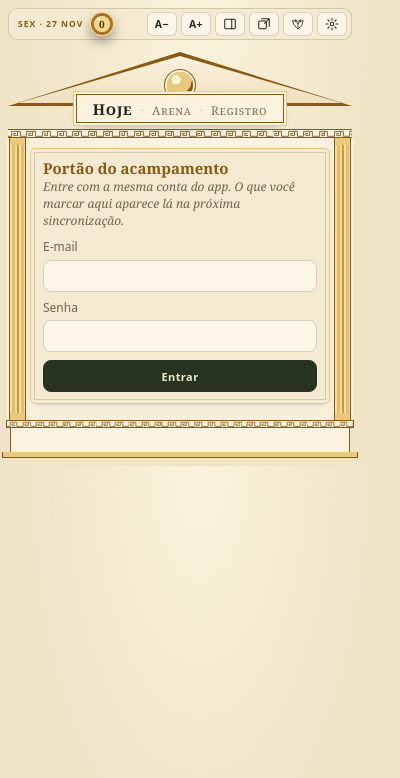
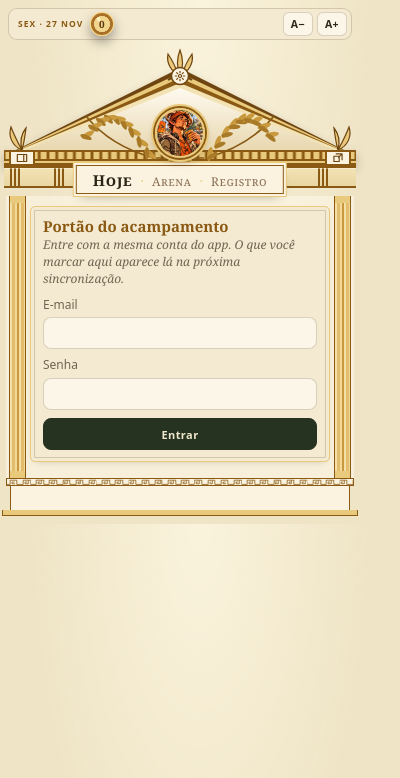
Before and after one commit to brndutra/astronautica, a browser extension: page extensao/popup.html in a window 400 px wide. Drawn offline with Linux system fonts and the light colour scheme.

Commit message:
Extensão 0.5.0: frontões arquitetônicos por refúgio (dórico com louros, casa longa com escamas e dragões, pilono com sol alado) e ornamentos que são botões: ápice abre as preferências, pontas fixam no painel lateral e soltam a janela, medalhão do guardião abre as Mensagens de bordo; pórtico central em telas largas
Co-Authored-By: Claude Opus 5.5 <noreply@anthropic.com>
Claude-Session: https://claude.ai/code/session_016Z67YSo2gZuyhZNH1DTvLB

```diff
--- /dev/null
+++ b/extensao/frontao.js
@@ -0,0 +1,99 @@
+/* Astronáutica · frontões da extensão.
+   Cada refúgio tem a sua arquitetura no alto do templo; os ornamentos são botões:
+   o medalhão do tímpano abre as Mensagens de bordo, o ornamento do ápice abre as preferências
+   e os ornamentos das pontas fixam no painel lateral e soltam a janela. */
+var FR_IC = {
+  lateral: '<path d="M4 6h16v12H4zM15 6v12"/>',
+  janela: '<path d="M5 9h9v9H5zM9 5h10v10M13 11l6-6"/>',
+  ajustes: '<circle cx="12" cy="12" r="2.6"/><path d="M12 4v2.4M12 17.6V20M4 12h2.4M17.6 12H20M6.3 6.3l1.7 1.7M16 16l1.7 1.7M6.3 17.7 8 16M16 8l1.7-1.7"/>'
+};
+function frIcone(k, cor) { return '<svg class="fr-ic" viewBox="0 0 24 24" fill="none" stroke="' + cor + '" stroke-width="2" stroke-linecap="round" stroke-linejoin="round">' + FR_IC[k] + '</svg>'; }
+
+/* folhas de louro ao longo de um arco (tímpano grego) */
+function frLouro(lado) {
+  var s = '', n = 9, i, t, x, y, a, sx = lado < 0 ? -1 : 1;
+  for (i = 0; i < n; i++) {
+    t = i / (n - 1);
+    x = 110 + sx * (30 + t * 62); y = 70 - Math.sin(t * Math.PI * 0.85) * 34 - t * 4;
+    a = sx * (-60 + t * 70);
+    s += '<ellipse cx="' + x.toFixed(1) + '" cy="' + y.toFixed(1) + '" rx="7" ry="2.6" transform="rotate(' + (a - 20).toFixed(0) + ' ' + x.toFixed(1) + ' ' + y.toFixed(1) + ')" fill="#c99a3d"/>' +
+      '<ellipse cx="' + (x + sx * 1).toFixed(1) + '" cy="' + (y + 3).toFixed(1) + '" rx="6" ry="2.3" transform="rotate(' + (a + 30).toFixed(0) + ' ' + x.toFixed(1) + ' ' + y.toFixed(1) + ')" fill="#a87a28"/>';
+  }
+  return '<path d="M' + (110 + sx * 26) + ' 74 Q' + (110 + sx * 70) + ' 62 ' + (110 + sx * 94) + ' 32" fill="none" stroke="#8a5a14" stroke-width="1.6"/>' + s;
+}
+
+var FRONTOES = {
+  greek: {
+    /* frontão dórico: cornija inclinada em três faixas, tímpano de mármore, cornija horizontal com dentículos */
+    teto: '<defs><linearGradient id="gm" x1="0" y1="0" x2="0" y2="1"><stop offset="0" stop-color="#fffaf0"/><stop offset="1" stop-color="#e8d8b0"/></linearGradient>' +
+      '<pattern id="gd" width="9" height="7" patternUnits="userSpaceOnUse"><rect x="1.5" y="0" width="6" height="7" fill="#e9c97c"/></pattern></defs>' +
+      '<polygon points="0,90 180,2 360,90" fill="#6e4410"/><polygon points="5,88 180,7 355,88" fill="#e9c97c"/><polygon points="11,86 180,12 349,86" fill="#8a5a14"/>' +
+      '<polygon points="16,84 180,17 344,84" fill="#f3e2b3"/><polygon points="22,84 180,22 338,84" fill="url(#gm)"/>' +
+      '<rect x="0" y="84" width="360" height="16" fill="#8a5a14"/><rect x="0" y="86" width="360" height="7" fill="url(#gd)"/><rect x="0" y="95" width="360" height="2" fill="#e9c97c"/>',
+    timpano: function () { return frLouro(-1) + frLouro(1) + '<path d="M86 74h48" stroke="#8a5a14" stroke-width="1.4"/><path d="M98 76q12 6 24 0" fill="none" stroke="#c99a3d" stroke-width="1.6"/>'; },
+    apice: '<svg viewBox="0 0 40 40"><path d="M20 30C12 26 6 18 8 8c4 6 7 11 9 18M20 30c8-4 14-12 12-22-4 6-7 11-9 18M20 30c-3-8-4-16 0-26 4 10 3 18 0 26" fill="#e9c97c" stroke="#6e4410" stroke-width="1.2"/><path d="M8 34q12-8 24 0" fill="none" stroke="#6e4410" stroke-width="2"/><circle cx="20" cy="30" r="8.5" fill="#fbf3df" stroke="#6e4410" stroke-width="1.4"/></svg>',
+    ponta: function (lado) {
+      var g = '<path d="M20 26C10 22 6 12 9 3c3 8 6 14 11 23M20 26c-2-8-1-16 4-22-1 8-2 15-4 22" fill="#e9c97c" stroke="#6e4410" stroke-width="1.2"/>';
+      return '<svg viewBox="0 0 40 44">' + (lado < 0 ? g : '<g transform="translate(40 0) scale(-1 1)">' + g + '</g>') +
+        '<rect x="7" y="26" width="26" height="16" rx="1" fill="#8a5a14"/><rect x="9" y="28" width="22" height="12" fill="#fbf3df"/></svg>';
+    },
+    friso: 'linear-gradient(90deg,transparent 0 6px,#8a5a14 6px 8px,transparent 8px 10px,#8a5a14 10px 12px,transparent 12px 14px,#8a5a14 14px 16px,transparent 16px 22px) 0 0/44px 100%,linear-gradient(#f3e2b3,#e9d6a3)',
+    cor: '#6e4410'
+  },
+  norse: {
+    /* telhado de casa longa: escamas de madeira, beirais entalhados com nós, viga do beiral */
+    teto: '<defs><pattern id="ns" width="14" height="10" patternUnits="userSpaceOnUse"><rect width="14" height="10" fill="#2f5a4d"/><path d="M0 10a7 7 0 0 1 14 0" fill="#3e7363" stroke="#1b3a32" stroke-width="1.2"/><path d="M-7 5a7 7 0 0 1 14 0M7 5a7 7 0 0 1 14 0" fill="#3e7363" stroke="#1b3a32" stroke-width="1.2"/></pattern></defs>' +
+      '<polygon points="0,92 180,0 360,92" fill="#2a1a0e"/><polygon points="14,88 180,12 346,88" fill="url(#ns)"/>' +
+      '<polyline points="2,92 180,3 358,92" fill="none" stroke="#7a4e2c" stroke-width="8"/><polyline points="2,92 180,3 358,92" fill="none" stroke="#d4bd82" stroke-width="1.3" stroke-dasharray="3 3"/>' +
+      '<polyline points="10,92 180,10 350,92" fill="none" stroke="#5a3c22" stroke-width="2"/>' +
+      '<rect x="0" y="86" width="360" height="14" fill="#5a3c22"/><rect x="0" y="88" width="360" height="1.5" fill="#d4bd82"/><rect x="0" y="96" width="360" height="1.5" fill="#d4bd82"/>',
+    timpano: function () {
+      return '<path d="M46 76L110 14M174 76L110 14" stroke="#7a4e2c" stroke-width="3"/><path d="M110 14l-4 8h8z" fill="#d4bd82"/>' +
+        '<circle cx="110" cy="46" r="33" fill="none" stroke="#d4bd82" stroke-width="1.2" stroke-dasharray="1 3"/>' +
+        '<circle cx="110" cy="46" r="38" fill="none" stroke="#1b3a32" stroke-width="2"/>';
+    },
+    apice: '<svg viewBox="0 0 40 40"><path d="M20 30C14 22 8 16 4 6c4 1 7 4 8 8 1-5 4-8 8-9M20 30c6-8 12-14 16-24-4 1-7 4-8 8-1-5-4-8-8-9" fill="#7a4e2c" stroke="#2a1a0e" stroke-width="1.2"/><circle cx="7" cy="8" r="1.2" fill="#d4bd82"/><circle cx="33" cy="8" r="1.2" fill="#d4bd82"/><circle cx="20" cy="30" r="8.5" fill="#203936" stroke="#d4bd82" stroke-width="1.4"/></svg>',
+    ponta: function () { return '<svg viewBox="0 0 40 44"><rect x="4" y="30" width="32" height="10" fill="#5a3c22"/><circle cx="20" cy="22" r="15" fill="#7a4e2c" stroke="#2a1a0e" stroke-width="1.5"/><circle cx="20" cy="22" r="11.5" fill="#203936" stroke="#d4bd82" stroke-width="1.2"/></svg>'; },
+    friso: 'repeating-linear-gradient(45deg,transparent 0 5px,rgba(212,189,130,.85) 5px 6.5px,transparent 6.5px 11px),repeating-linear-gradient(-45deg,transparent 0 5px,rgba(212,189,130,.85) 5px 6.5px,transparent 6.5px 11px),#203936',
+    cor: '#d4bd82'
+  },
+  egypt: {
+    /* pilono: duas torres com gola egípcia e toro, portal central com lintel */
+    teto: '<defs><linearGradient id="ec" x1="0" y1="0" x2="0" y2="1"><stop offset="0" stop-color="#2a4c86"/><stop offset=".5" stop-color="#3a5f9e"/><stop offset="1" stop-color="#c9a23a"/></linearGradient>' +
+      '<pattern id="ef" width="12" height="20" patternUnits="userSpaceOnUse"><rect width="12" height="20" fill="#efe2bf"/><rect x="5" width="2" height="20" fill="#e2d2a6"/></pattern>' +
+      '<pattern id="eg" width="10" height="12" patternUnits="userSpaceOnUse"><rect width="10" height="12" fill="#3a5f9e"/><rect x="3" width="4" height="12" fill="#c9a23a"/><rect x="4.2" width="1.6" height="12" fill="#2a8a7e"/></pattern></defs>' +
+      '<polygon points="0,100 12,24 128,24 140,100" fill="url(#ef)" stroke="#c9a23a" stroke-width="2"/><polygon points="220,100 232,24 348,24 360,100" fill="url(#ef)" stroke="#c9a23a" stroke-width="2"/>' +
+      '<path d="M6 24Q4 10 0 6h140q-4 4-6 18z" fill="url(#eg)" stroke="#1e3a6e" stroke-width="1.5"/><path d="M226 24q-2-14-6-18h140q-4 4-6 18z" fill="url(#eg)" stroke="#1e3a6e" stroke-width="1.5"/>' +
+      '<rect x="4" y="24" width="132" height="4" fill="#c9a23a"/><rect x="224" y="24" width="132" height="4" fill="#c9a23a"/>' +
+      '<rect x="134" y="44" width="92" height="56" fill="#e8d9b0" stroke="#c9a23a" stroke-width="1.5"/><path d="M130 44q2-10-2-14h104q-4 4-2 14z" fill="url(#eg)" stroke="#1e3a6e" stroke-width="1.4"/>' +
+      '<path d="M30 40v50M50 40v50M310 40v50M330 40v50" stroke="#1e3a6e" stroke-width="1" opacity=".25"/>',
+    timpano: function () {
+      var w = '', i;
+      for (i = 0; i < 6; i++) {
+        w += '<path d="M' + (92 - i * 1) + ' ' + (40 + i * 3) + 'Q' + (60 - i * 4) + ' ' + (26 + i * 5) + ' ' + (8 + i * 6) + ' ' + (22 + i * 5) + '" fill="none" stroke="' + (i % 2 ? '#c9a23a' : '#1e3a6e') + '" stroke-width="2.6"/>';
+        w += '<path d="M' + (128 + i * 1) + ' ' + (40 + i * 3) + 'Q' + (160 + i * 4) + ' ' + (26 + i * 5) + ' ' + (212 - i * 6) + ' ' + (22 + i * 5) + '" fill="none" stroke="' + (i % 2 ? '#c9a23a' : '#1e3a6e') + '" stroke-width="2.6"/>';
+      }
+      return w + '<path d="M84 52q-4-10 2-16q2 6-1 10M136 52q4-10-2-16q-2 6 1 10" fill="#2a8a7e" stroke="#1e3a6e" stroke-width="1"/>';
+    },
+    apice: '<svg viewBox="0 0 40 40"><rect x="6" y="14" width="28" height="22" rx="11" fill="#f3e2b0" stroke="#1e3a6e" stroke-width="2"/><path d="M8 38h24" stroke="#1e3a6e" stroke-width="2"/><circle cx="20" cy="25" r="8" fill="#fbf3df" stroke="#c9a23a" stroke-width="1.2"/><circle cx="20" cy="7" r="5" fill="#c9a23a" stroke="#1e3a6e" stroke-width="1.2"/></svg>',
+    ponta: function (lado) {
+      var f = lado < 0 ? 'M22 4h14l-4 5 4 5H22z' : 'M18 4H4l4 5-4 5h14z', x = lado < 0 ? 20 : 20;
+      return '<svg viewBox="0 0 40 44"><path d="M' + x + ' 2v40" stroke="#5a3c22" stroke-width="2.2"/><path d="' + f + '" fill="#9a3d2a" stroke="#1e3a6e" stroke-width="1"/><circle cx="20" cy="27" r="11" fill="#1e3a6e" stroke="#c9a23a" stroke-width="1.6"/></svg>';
+    },
+    friso: 'linear-gradient(90deg,#1e3a6e 0 4px,#c9a23a 4px 6px,#2a8a7e 6px 10px,#c9a23a 10px 12px,#9a3d2a 12px 16px,#c9a23a 16px 18px) 0 0/18px 100%',
+    cor: '#f3e2b0'
+  }
+};
+
+function pintaFrontao(tema, guardiao) {
+  var F = FRONTOES[tema] || FRONTOES.greek, h = document.querySelector('.frontao');
+  if (!h) return;
+  h.querySelector('.fr-teto').innerHTML = '<svg viewBox="0 0 360 100" preserveAspectRatio="none" aria-hidden="true">' + F.teto + '</svg>';
+  h.querySelector('.fr-timpano').innerHTML = '<svg viewBox="0 0 220 80" aria-hidden="true">' + F.timpano() + '</svg>';
+  var ic = tema === 'greek' ? '#6e4410' : '#f3e2b0';
+  h.querySelector('#m-ajustes .fr-orn').innerHTML = F.apice + frIcone('ajustes', tema === 'greek' ? '#6e4410' : tema === 'norse' ? '#d4bd82' : '#1e3a6e');
+  h.querySelector('#m-lateral .fr-orn').innerHTML = F.ponta(-1) + frIcone('lateral', tema === 'greek' ? '#6e4410' : ic);
+  h.querySelector('#m-janela .fr-orn').innerHTML = F.ponta(1) + frIcone('janela', tema === 'greek' ? '#6e4410' : ic);
+  h.querySelector('.fr-friso').style.background = F.friso;
+  var im = h.querySelector('#fr-g'); if (im && guardiao) { im.src = guardiao.img; im.alt = ''; }
+}
--- a/extensao/popup.css
+++ b/extensao/popup.css
@@ -332,3 +332,64 @@ body[data-tema=egypt] .po-frente h1{text-shadow:2px 2px 0 rgba(183,139,62,.85),0
 .barra-modo{margin:8px 8px 0}
 .barra-modo .bm-k{display:flex;align-items:center;gap:7px;letter-spacing:.12em;color:var(--k)}
 .barra-modo .dracma{width:24px;height:24px;font-size:10px;border-width:1.5px}
+
+/* =====================================================================
+   Frontões arquitetônicos com ornamentos que são botões
+   ===================================================================== */
+.frontao{position:relative;height:150px;margin:6px 4px 0;padding:0}
+.frontao::after{display:none}
+.fr-teto{position:absolute;left:0;right:0;top:20px;height:100px;margin:0;background:none;clip-path:none;filter:drop-shadow(0 4px 4px rgba(40,25,10,.25))}
+.fr-teto::before{display:none}
+.fr-teto svg{display:block;width:100%;height:100%}
+.fr-timpano{position:absolute;left:50%;top:38px;width:220px;height:80px;margin-left:-110px;pointer-events:none}
+.fr-timpano svg{display:block;width:100%;height:100%}
+.fr-friso{position:absolute;left:0;right:0;top:120px;height:22px;border-top:2px solid var(--k);border-bottom:2px solid var(--k);box-shadow:inset 0 1px 0 rgba(255,255,255,.35)}
+.frontao .placa{position:absolute;left:50%;top:119px;transform:translateX(-50%);margin:0;z-index:4;white-space:nowrap}
+
+/* ornamentos-botões */
+.fr-bt{all:unset;position:absolute;z-index:5;cursor:pointer;-webkit-tap-highlight-color:transparent}
+.fr-bt:focus-visible{outline:2px solid var(--c);outline-offset:3px;border-radius:50%}
+.fr-orn{position:relative;display:block;width:100%;height:100%;transition:transform .2s ease,filter .2s ease}
+.fr-orn>svg:first-child{display:block;width:100%;height:100%}
+.fr-bt:hover .fr-orn{transform:translateY(-2px);filter:drop-shadow(0 3px 4px rgba(40,25,10,.35)) brightness(1.06)}
+.fr-ic{position:absolute;width:14px;height:14px}
+.fr-bt.atual{cursor:default;opacity:.55}
+.fr-bt.atual:hover .fr-orn{transform:none;filter:none}
+/* ápice: preferências */
+.fr-apice{left:50%;top:0;width:40px;height:40px;margin-left:-20px}
+.fr-apice .fr-ic{left:13px;top:23px}
+/* pontas: painel lateral (esquerda) e janela solta (direita) */
+.fr-esq,.fr-dir{top:78px;width:40px;height:44px}
+.fr-esq{left:-2px}.fr-dir{right:-2px}
+.fr-esq .fr-ic,.fr-dir .fr-ic{left:13px;top:27px}
+/* medalhão do tímpano: guardião e mensagens */
+.fr-med{left:50%;top:62px;width:50px;height:50px;margin-left:-25px;border-radius:50%}
+.fr-med img{display:block;width:100%;height:100%;border-radius:50%;object-fit:cover;object-position:50% 28%;box-sizing:border-box;border:2px solid var(--c);box-shadow:0 0 0 2px var(--k),0 0 0 4px var(--c),0 4px 10px -2px rgba(30,20,10,.5);transition:transform .2s ease}
+.fr-med:hover img{transform:scale(1.06)}
+.fr-med .bm-n{top:-3px;right:-4px;box-shadow:0 0 0 2px #fbf3df}
+.fr-med[aria-expanded=true] img,.fr-apice[aria-expanded=true] .fr-orn{filter:drop-shadow(0 0 6px var(--c))}
+
+/* Valhala: escudos nas pontas, dragões cruzados no ápice */
+body[data-tema=norse] .fr-esq,body[data-tema=norse] .fr-dir{top:76px}
+body[data-tema=norse] .fr-esq .fr-ic,body[data-tema=norse] .fr-dir .fr-ic{top:15px}
+body[data-tema=norse] .fr-med img{border-radius:50%;box-shadow:0 0 0 2px #2a1a0e,0 0 0 5px #7a4e2c,0 0 0 6px #d4bd82,0 4px 10px -2px rgba(0,0,0,.5)}
+body[data-tema=norse] .fr-timpano{top:28px}
+body[data-tema=norse] .fr-med{top:50px}
+
+/* Brooklyn: pilono com bandeiras nas torres, sol alado no portal, cartucho no alto */
+body[data-tema=egypt] .fr-teto{top:16px;height:104px}
+body[data-tema=egypt] .fr-esq,body[data-tema=egypt] .fr-dir{top:34px}
+body[data-tema=egypt] .fr-esq{left:calc(19% - 20px)}body[data-tema=egypt] .fr-dir{right:calc(19% - 20px)}
+body[data-tema=egypt] .fr-esq .fr-ic,body[data-tema=egypt] .fr-dir .fr-ic{top:20px}
+body[data-tema=egypt] .fr-apice{top:2px}
+body[data-tema=egypt] .fr-apice .fr-ic{top:18px}
+body[data-tema=egypt] .fr-timpano{top:20px}
+body[data-tema=egypt] .fr-med{top:44px;width:44px;height:44px;margin-left:-22px}
+body[data-tema=egypt] .fr-med img{border-color:#c9a23a;box-shadow:0 0 0 2px #9a3d2a,0 0 0 4px #c9a23a,0 0 14px 2px rgba(233,200,110,.6)}
+/* em telas largas o frontão fica num pórtico central e a cornija corre de ponta a ponta */
+.fr-teto{left:50%;right:auto;width:min(100%,600px);transform:translateX(-50%)}
+.fr-esq{left:calc(50% - min(50%,300px) - 2px)}.fr-dir{right:calc(50% - min(50%,300px) - 2px)}
+body[data-tema=egypt] .fr-esq{left:calc(50% - min(50%,300px) * .62 - 20px)}body[data-tema=egypt] .fr-dir{right:calc(50% - min(50%,300px) * .62 - 20px)}
+.frontao::before{content:"";position:absolute;left:0;right:0;top:104px;height:16px;background:var(--k);box-shadow:inset 0 2px 0 var(--c),inset 0 -3px 0 var(--c)}
+body[data-tema=greek] .frontao::before{background:repeating-linear-gradient(90deg,#e9c97c 0 6px,#8a5a14 6px 9px) 0 6px/100% 6px no-repeat,#8a5a14}
+body[data-tema=egypt] .frontao::before{top:100px;height:20px;background:linear-gradient(#c9a23a 0 3px,transparent 3px),repeating-linear-gradient(90deg,#3a5f9e 0 7px,#c9a23a 7px 9px,#2a8a7e 9px 16px,#c9a23a 16px 18px)}
--- a/extensao/popup.html
+++ b/extensao/popup.html
@@ -6,14 +6,10 @@
 <link rel="stylesheet" href="popup.css">
 </head>
 <body data-tema="greek">
-<nav class="barra-modo" aria-label="Janela da extensão">
+<nav class="barra-modo" aria-label="Data e tamanho">
   <span class="bm-k"><span class="dia" id="data">—</span><span class="dracma" id="dracmas" title="">0</span></span>
   <button type="button" id="z-menos" title="Diminuir o tamanho" aria-label="Diminuir o tamanho">A−</button>
   <button type="button" id="z-mais" title="Aumentar o tamanho" aria-label="Aumentar o tamanho">A+</button>
-  <button type="button" id="m-lateral" title="Fixar no painel lateral do Chrome" aria-label="Fixar no painel lateral"><svg viewBox="0 0 24 24" aria-hidden="true"><rect x="3" y="4" width="18" height="16" rx="2"/><path d="M15 4v16"/></svg></button>
-  <button type="button" id="m-janela" title="Abrir em janela solta (mover e redimensionar)" aria-label="Abrir em janela solta"><svg viewBox="0 0 24 24" aria-hidden="true"><rect x="3" y="7" width="13" height="13" rx="2"/><path d="M8 3h13v13M13 11l8-8"/></svg></button>
-  <button type="button" id="m-msgs" title="Mensagens de bordo" aria-label="Mensagens de bordo" aria-expanded="false"><svg viewBox="0 0 32 32" aria-hidden="true"><path d="M4 8l9 3 3 5 3-5 9-3-4 12-8 7-8-7zM16 16v11M11 11l-2-5 7 4 7-4-2 5"/></svg><i class="bm-n" id="m-n" hidden>0</i></button>
-  <button type="button" id="m-ajustes" title="Refúgio e preferências" aria-label="Refúgio e preferências" aria-expanded="false"><svg viewBox="0 0 24 24" aria-hidden="true"><circle cx="12" cy="12" r="3"/><path d="M12 2v3M12 19v3M2 12h3M19 12h3M4.9 4.9l2.1 2.1M17 17l2.1 2.1M4.9 19.1 7 17M17 7l2.1-2.1"/></svg></button>
 </nav>
 
 <section id="ajustes" class="card ajustes" hidden>
@@ -43,7 +39,13 @@
 
 <!-- frontão: telhado do tema, placa com as faces do templo, data e moeda -->
 <header class="frontao">
-  <div class="fr-teto" aria-hidden="true"><i class="fr-sel"></i></div>
+  <div class="fr-teto" aria-hidden="true"></div>
+  <div class="fr-timpano" aria-hidden="true"></div>
+  <button type="button" class="fr-bt fr-apice" id="m-ajustes" title="Refúgio e preferências" aria-label="Refúgio e preferências" aria-expanded="false"><span class="fr-orn"></span></button>
+  <button type="button" class="fr-bt fr-esq" id="m-lateral" title="Fixar no painel lateral do Chrome" aria-label="Fixar no painel lateral"><span class="fr-orn"></span></button>
+  <button type="button" class="fr-bt fr-dir" id="m-janela" title="Abrir em janela solta (mover e redimensionar)" aria-label="Abrir em janela solta"><span class="fr-orn"></span></button>
+  <button type="button" class="fr-bt fr-med" id="m-msgs" title="Mensagens de bordo" aria-label="Mensagens de bordo" aria-expanded="false"><img id="fr-g" src="img/sully.jpg" alt=""><i class="bm-n" id="m-n" hidden>0</i></button>
+  <div class="fr-friso" aria-hidden="true"></div>
   <nav class="placa" id="faces" role="tablist" aria-label="Faces do templo">
     <button type="button" role="tab" data-face="hoje" aria-selected="true">Hoje</button><i aria-hidden="true">·</i><button type="button" role="tab" data-face="arena" aria-selected="false" data-tx="arena">Arena</button><i aria-hidden="true">·</i><button type="button" role="tab" data-face="reg" aria-selected="false">Registro</button>
   </nav>
@@ -175,6 +177,7 @@
 </footer>
 <script src="api.js"></script>
 <script src="temas.js"></script>
+<script src="frontao.js"></script>
 <script src="popup.js"></script>
 </body>
 </html>
--- a/extensao/popup.js
+++ b/extensao/popup.js
@@ -267,6 +267,7 @@ function pintaGuardiao() {
 function aplicaTema(k) {
   TEMA = TEMAS[k] ? k : 'greek'; T = temaDe(TEMA);
   document.body.dataset.tema = TEMA;
+  try { pintaFrontao(TEMA, T.guardiao); } catch (e) { }
   document.title = 'Astronáutica · ' + T.rotulo;
   document.querySelectorAll('[data-tx]').forEach(function (el) { var v = T[el.dataset.tx]; if (v != null) el.textContent = v; });
   document.querySelectorAll('[data-tx-html]').forEach(function (el) { var v = T[el.dataset.txHtml]; if (v != null) el.innerHTML = v; });
@@ -311,8 +312,8 @@ document.addEventListener('DOMContentLoaded', async function () {
   aplicaTema(pref.tema || 'greek');
   aplicaZoom(+pref.zoom || 1);
   $('clique').value = pref.clique || 'popup';
-  $('m-lateral').hidden = MODO === 'lateral';
-  $('m-janela').hidden = MODO === 'janela';
+  if (MODO === 'lateral') { $('m-lateral').classList.add('atual'); $('m-lateral').title = 'Você está no painel lateral'; }
+  if (MODO === 'janela') { $('m-janela').classList.add('atual'); $('m-janela').title = 'Você está na janela solta'; }
 
   /* tamanho */
   function passo(dir) {
@@ -324,6 +325,7 @@ document.addEventListener('DOMContentLoaded', async function () {
   $('z-mais').onclick = function () { passo(1); };
   /* painel lateral: precisa do gesto do clique, por isso abre daqui mesmo */
   $('m-lateral').onclick = async function () {
+    if (MODO === 'lateral') return;
     try {
       var w = await chrome.windows.getCurrent();
       await chrome.sidePanel.open({ windowId: w.id });
@@ -332,6 +334,7 @@ document.addEventListener('DOMContentLoaded', async function () {
     } catch (e) { aviso('O painel lateral pede o Chrome 116 ou mais novo.', true); }
   };
   $('m-janela').onclick = function () {
+    if (MODO === 'janela') return;
     chrome.runtime.sendMessage({ t: 'janela' }, function () { if (MODO === 'popup') window.close(); });
   };
   $('m-ajustes').onclick = function () {
```
Also changed, not shown: extensao/manifest.json, 1 other file.
